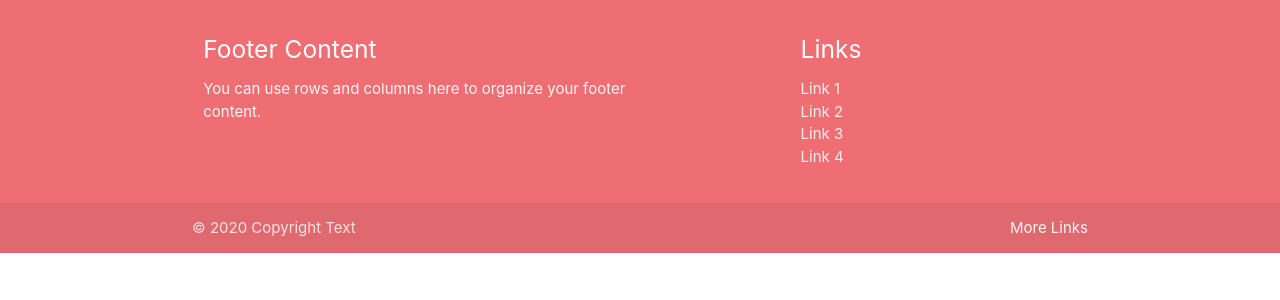
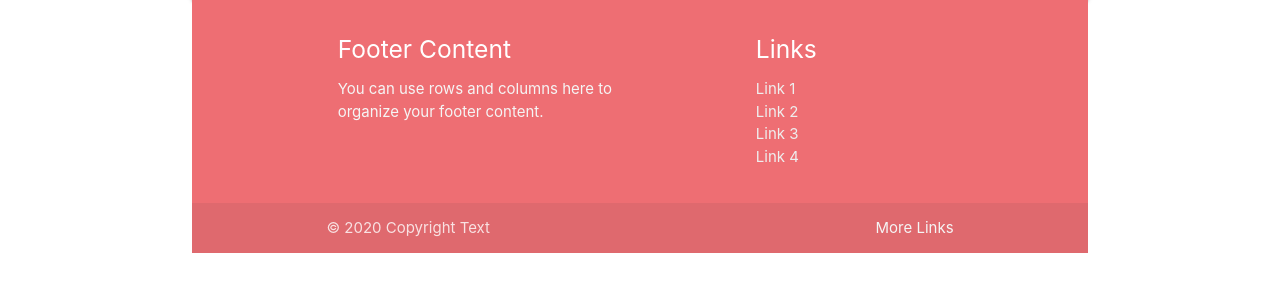
Before and after one commit to EldarViduto/betkoks, a PHP site: page /book.php in a window 1280 px wide. Shown: the part 64-364 px from the top of the page. Run offline with PHP 8.4, Linux system fonts and the light colour scheme.

Commit message:
Container idejimas i footeri

```diff
--- a/footer.php
+++ b/footer.php
@@ -1,5 +1,5 @@
     <!-- Čia pasikartojanti visuose puslapiuose apatinė dalis -->
-        <footer class="page-footer">
+        <footer class="page-footer container">
             <div class="container">
                 <div class="row">
                     <div class="col l6 s12">
```
